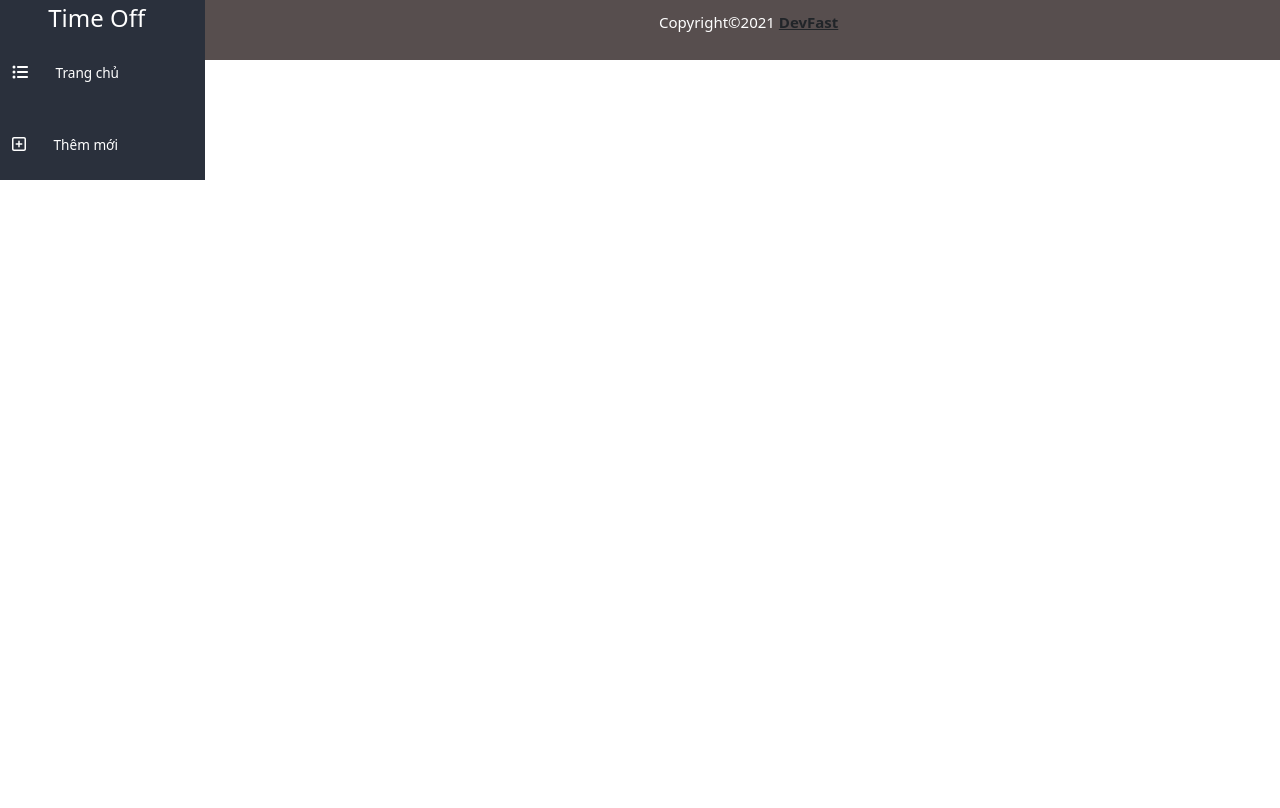
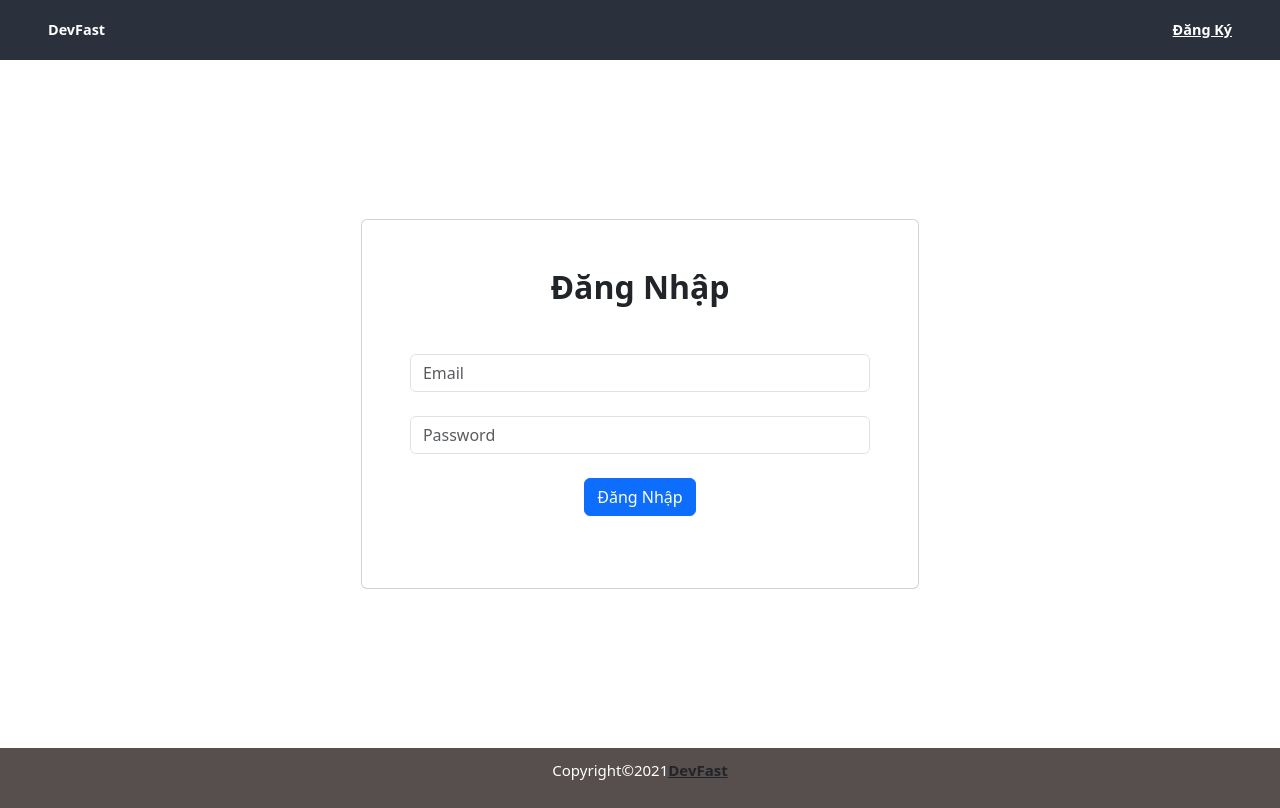
Before and after one commit to tunglam-it/timeoff-vue-admin, a Vue app: page /login in a window 1280 px wide. Built offline with nearby package versions, Linux system fonts and the light colour scheme; what bootstrap-vue-next would draw is missing.

Commit message:
first push

```diff
--- a/src/App.vue
+++ b/src/App.vue
@@ -1,14 +1,22 @@
+<template>
+<!-- <div class="row" >
+   <div class="col-md-2 sidebar p-0 m-0 bg-menu">
+     <AppMenu />
+  </div>
+  <div class="col-md-10 p-0 m-0"> -->
+    <router-view></router-view>
+    <!-- <AppFooter />
+  </div>
+</div> -->
+</template>
+
 <script>
-import DefaultLayout from "./layouts/DefaultLayout.vue"
-
-export default{
-  components: { DefaultLayout },
-
-}
-
+import AppFooter from "./components/AppFooter.vue";
+import AppMenu from "./components/AppMenu.vue";
+export default {
+  components: {
+    AppFooter,
+    AppMenu,
+  },
+};
 </script>
-
-<template>
-  <default-layout></default-layout>
-  <!-- <router-view /> -->
-</template>
--- a/src/components/AppHeader.vue
+++ b/src/components/AppHeader.vue
@@ -1,9 +1,17 @@
 <template>
-  <header>
-    <div class="col-md-10">
-      <div class="d-flex justify-content-center align-content-center">
-        <span class="text-white f-size-2rem">Time Off</span>
-      </div>
-    </div>
-  </header>
+  <div class="dropdown float-end">
+    <button class="btn dropdown-toggle" type="button" data-bs-toggle="dropdown" aria-expanded="false">
+      Dropdown button
+    </button>
+    <ul class="dropdown-menu">
+      <li><a class="dropdown-item" href="#">Thông tin tài khoản</a></li>
+      <li><a class="dropdown-item" href="#">Đăng xuất</a></li>
+    </ul>
+  </div>
 </template>
+
+<script>
+export default{
+  name:'AppHeader'
+}
+</script>
--- a/src/components/Auth/AuthFooter.vue
+++ b/src/components/Auth/AuthFooter.vue
@@ -1,7 +1,7 @@
 <template>
   <section class="footer">
     <p class="text-center">
-      <span class="text-white">Copyright©2021</span><a href="#">DevFast</a>
+      <span class="text-white">Copyright©2021</span><a href="#" class="alert-link">DevFast</a>
     </p>
   </section>
 </template>
--- a/src/components/Auth/AuthHeader.vue
+++ b/src/components/Auth/AuthHeader.vue
@@ -2,7 +2,7 @@
   <header class="d-flex justify-content-between text-white align-items-center header-bg">
     <div class="ms-5 fs-09" ><p class="fw-bold m-0">DevFast</p></div>
     <div class="me-5 fs-09" >
-      <router-link :to="{name:`${linksTo}`}" class="alert-link" @click="check">
+      <router-link :to="{name:`${linksTo}`}" class="alert-link">
         <slot></slot>
       </router-link>
     </div>
@@ -16,9 +16,7 @@
     linksTo: "",
   },
   methods:{
-    check(){
-      console.log('clicked')
-    }
+
   }
 }
 </script>
--- /dev/null
+++ b/src/layouts/Dashboard.vue
@@ -0,0 +1,26 @@
+<template>
+  <div class="row">
+    <div class="col-md-2 sidebar p-0 m-0 bg-menu">
+      <AppMenu />
+    </div>
+    <div class="col-md-10 p-0 m-0">
+      <AppHeader />
+
+      <AppFooter />
+    </div>
+  </div>
+</template>
+
+<script>
+import AppFooter from "../components/AppFooter.vue";
+import AppHeader from '../components/AppHeader.vue';
+import AppMenu from "../components/AppMenu.vue";
+
+export default {
+  components: {
+    AppFooter,
+    AppMenu,
+    AppHeader
+  },
+};
+</script>
--- a/src/layouts/DefaultLayout.vue
+++ /dev/null
@@ -1,25 +0,0 @@
-<template>
-<div class="row">
-   <div class="col-md-2 sidebar p-0 m-0 bg-menu">
-     <AppMenu />
-  </div>
-  <div class="col-md-10 p-0 m-0">
-   <!-- <AppHeader /> -->
-
-  <AppFooter />
-  </div>
-</div>
-</template>
-
-<script>
-import AppHeader from '../components/AppHeader.vue';
-import AppFooter from '../components/AppFooter.vue';
-import AppMenu from '../components/AppMenu.vue';
-import CreateForm from '../views/pages/Form/new.vue'
-
-export default {
-   components:{
-      AppFooter, AppHeader, AppMenu, CreateForm
-   }
-}
-</script>
--- a/src/main.js
+++ b/src/main.js
@@ -1,5 +1,6 @@
 import './assets/main.css';
 import 'bootstrap/dist/css/bootstrap.css';
+import 'bootstrap/dist/js/bootstrap.js';
 import { library } from "@fortawesome/fontawesome-svg-core";
 import { FontAwesomeIcon } from "@fortawesome/vue-fontawesome";
 import { fas } from '@fortawesome/free-solid-svg-icons'
--- a/src/router.js
+++ b/src/router.js
@@ -2,13 +2,18 @@
 import Register from './views/Register.vue';
 import Login from './views/Login.vue';
 import CreateForm from '../src/views/pages/Form/new.vue'
-import DefaultLayout from './layouts/DefaultLayout.vue'
+import Dashboard from './layouts/Dashboard.vue'
 
 const routes = [
     {
         path:'/',
-        name:'defaultLayout',
-        component: DefaultLayout
+        name:'dashboard',
+        component: Dashboard
+    },
+    {
+        path:'/form',
+        name:'form',
+        component: CreateForm
     },
     {
         path: '/register',
@@ -20,11 +25,7 @@
         name: 'login',
         component: Login
     },
-    {
-        path:'/form',
-        name:'form',
-        component: CreateForm
-    }
+
 ];
 
 const router = createRouter({
--- a/src/views/Login.vue
+++ b/src/views/Login.vue
@@ -10,8 +10,8 @@
           <h2 class="fw-bold mb-5">Đăng Nhập</h2>
           <Form>
             <div class="form-outline mb-4 form-group">
-              <Field type="text" name="username" placeholder="Username" class="form-control" :rules="validateInput" />
-              <ErrorMessage name="username"  class="danger text-danger"/>
+              <Field type="email" name="email" placeholder="Email" class="form-control" :rules="validateEmail" />
+              <ErrorMessage name="email"  class="danger text-danger"/>
             </div>
             <div class="form-outline mb-4 form-group">
               <Field type="password" name="password" placeholder="Password" class="form-control" :rules="validateInput" />
@@ -35,7 +35,7 @@
 import {Field, Form, ErrorMessage} from 'vee-validate';
 
 export default {
-  name: 'Register',
+  name: 'Login',
   components: {AuthHeader, AuthFooter,Field, Form, ErrorMessage},
   data() {
     return {
@@ -50,7 +50,20 @@
         return 'This field is required';
       }
       return true
-    }
+    },
+    validateEmail(value) {
+      // if the field is empty
+      if (!value) {
+        return 'This field is required';
+      }
+      // if the field is not a valid email
+      const regex = /^[A-Z0-9._%+-]+@[A-Z0-9.-]+\.[A-Z]{2,4}$/i;
+      if (!regex.test(value)) {
+        return 'This field must be a valid email';
+      }
+      // All is good
+      return true;
+    },
   }
 }
 </script>
--- a/src/views/Register.vue
+++ b/src/views/Register.vue
@@ -10,8 +10,8 @@
           <h2 class="fw-bold mb-5">Đăng Ký</h2>
           <Form>
             <div class="form-outline mb-4 form-group">
-              <Field name="username" type="text" placeholder="Username" class="form-control" :rules="validateInput"/>
-              <ErrorMessage class='danger text-danger' name="username" />
+              <Field name="name" type="text" placeholder="Name" class="form-control" :rules="validateInput"/>
+              <ErrorMessage class='danger text-danger' name="name" />
             </div>
             <div class="form-outline mb-4 form-group">
               <Field name="email" type="email" id="form3Example3" placeholder="Email" class="form-control" :rules="validateEmail"/>
@@ -41,10 +41,9 @@
 
 
 export default {
-  name: 'Login',
+  name: 'Register',
   components: {
-    AuthHeader,
-    AuthFooter,Field, Form, ErrorMessage
+    AuthHeader, AuthFooter, Field, Form, ErrorMessage
   },
   data() {
     return {
```
